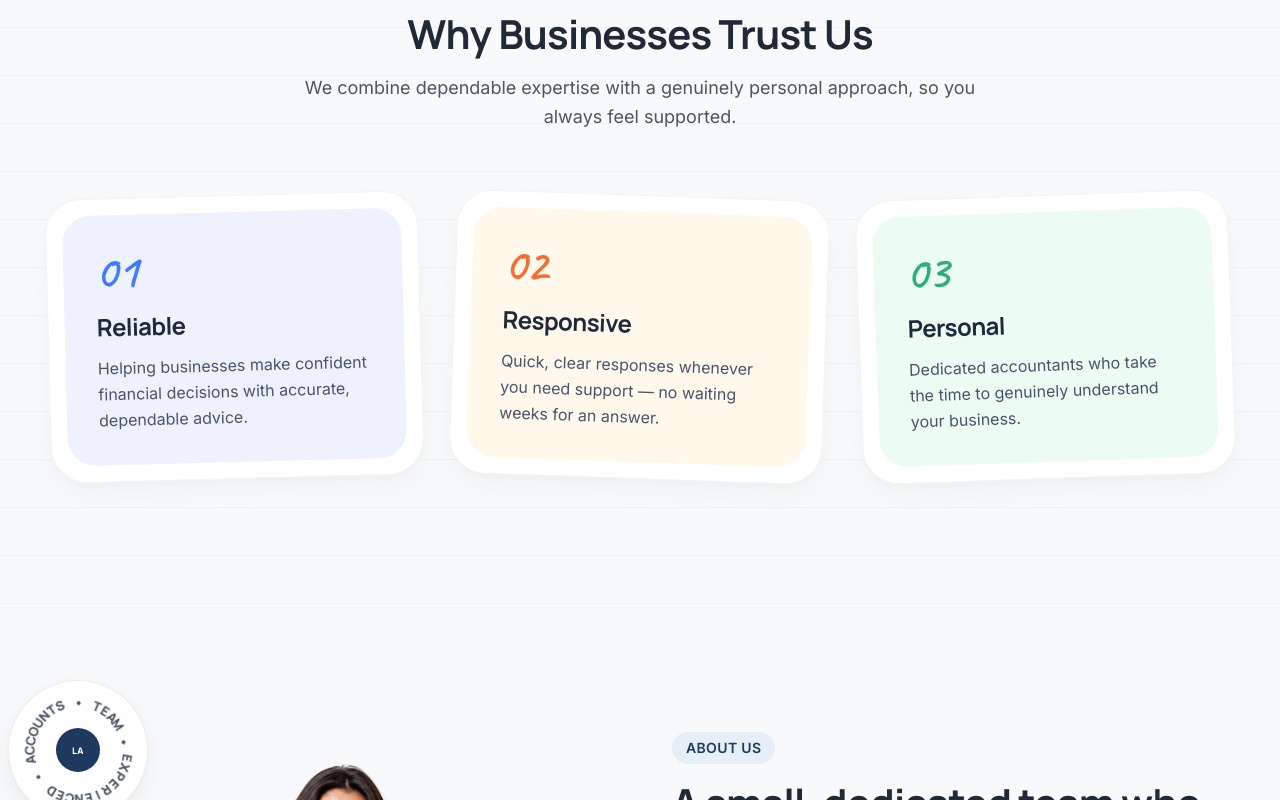
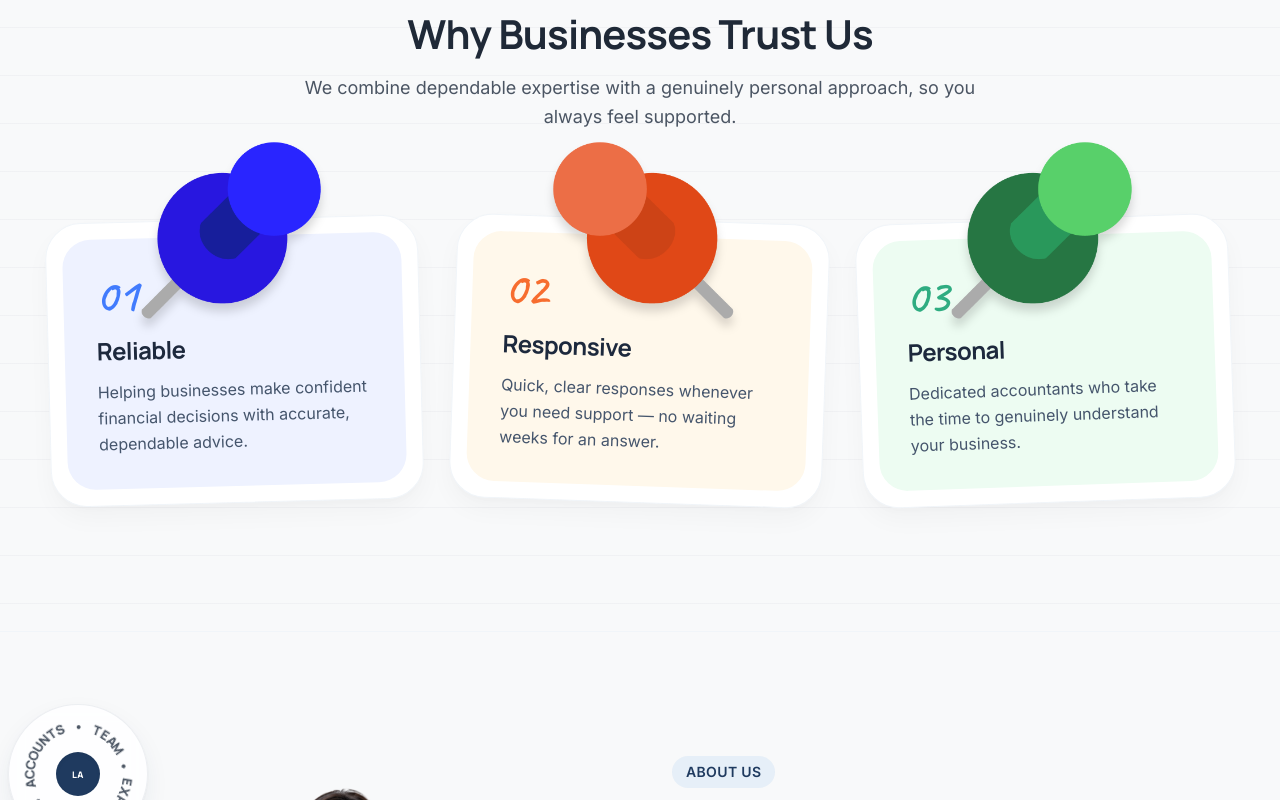
Before and after one commit to aswinshub/londonAccounts, a Next.js app: page / in a window 1280 px wide. Shown: the part 900-1700 px from the top of the page. Built offline with nearby package versions, Linux system fonts and the light colour scheme.

Commit message:
added card pin

```diff
--- a/components/cards/feature-card.tsx
+++ b/components/cards/feature-card.tsx
@@ -1,3 +1,4 @@
+import Image from "next/image";
 import type { Feature } from "@/types";
 
 interface FeatureCardProps {
@@ -8,21 +9,24 @@ interface FeatureCardProps {
 export function FeatureCard({ feature, index }: FeatureCardProps) {
   const { title, description } = feature;
 
-  // Configurations for each card style matching the reference image's color tones
+  // Configurations for each card style matching the color tones and pins
   const cardConfigs = [
     {
+      pinSrc: "/blue.png",
       bgColor: "bg-[#eef2ff]", // Soft blue/lavender
       numColor: "text-blue-600/80",
       rotateClass: "rotate-[-1.5deg] hover:rotate-0",
       number: "01",
     },
     {
+      pinSrc: "/orange.png",
       bgColor: "bg-[#fff8eb]", // Soft peach/orange
       numColor: "text-orange-600/80",
       rotateClass: "rotate-[2deg] hover:rotate-0",
       number: "02",
     },
     {
+      pinSrc: "/green.png",
       bgColor: "bg-[#edfcf2]", // Soft mint/green
       numColor: "text-emerald-600/80",
       rotateClass: "rotate-[-2deg] hover:rotate-0",
@@ -33,6 +37,20 @@ export function FeatureCard({ feature, index }: FeatureCardProps) {
   const config = cardConfigs[index % cardConfigs.length];
 
   return (
+    <div className="relative pt-6 h-full">
+      {/* 3D Pushpin / Wall Pin centered on the top white border */}
+      <div className="absolute top-[32px] left-1/2 -translate-x-1/2 -translate-y-1/2 z-20 pointer-events-none drop-shadow-[0_8px_5px_rgba(0,0,0,0.15)] transition-transform duration-300">
+        <Image
+          src={config.pinSrc}
+          width={48}
+          height={48}
+          alt={`${title} pin`}
+          className="object-contain"
+          style={{ width: "auto", height: "auto" }}
+        />
+      </div>
+
+      {/* Outer Card Paper Container */}
       <div
         className={`h-full bg-white rounded-[2.25rem] p-4 border border-slate-100 shadow-[0_12px_24px_rgba(16,24,40,0.03),0_4px_8px_rgba(16,24,40,0.02)] transition-all duration-300 ${config.rotateClass} hover:scale-[1.02] hover:shadow-[0_20px_35px_rgba(0,0,0,0.06),0_8px_16px_rgba(0,0,0,0.02)]`}
       >
@@ -54,5 +72,6 @@ export function FeatureCard({ feature, index }: FeatureCardProps) {
           </p>
         </div>
       </div>
+    </div>
   );
 }
```
Lines whose indentation alone changed are shown as unchanged.
